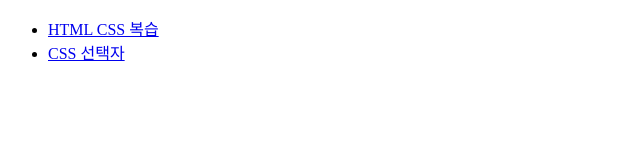
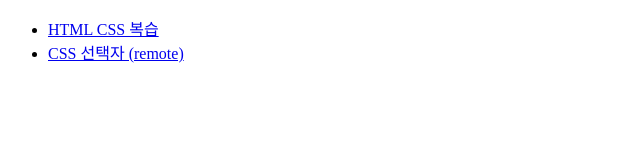
Before and after one commit to lmj0228/k6_fe, a plain HTML site: page index.html in a window 1280 px wide. Shown: the full height of the page, 0-640 px from the left. Drawn offline with Linux system fonts and the light colour scheme.

Commit message:
Update index.html 0222

```diff
--- a/index.html
+++ b/index.html
@@ -9,7 +9,7 @@
     <ul>
         <!-- a 태그는 반드시 href속성을 가짐 -->
         <li><a href="./01/01.html">HTML CSS 복습</a></li>
-        <li><a href="./02/02.html">CSS 선택자</a></li>
+        <li><a href="./02/02.html">CSS 선택자 (remote) </a></li>
     </ul>
 </body>
 </html>
```
